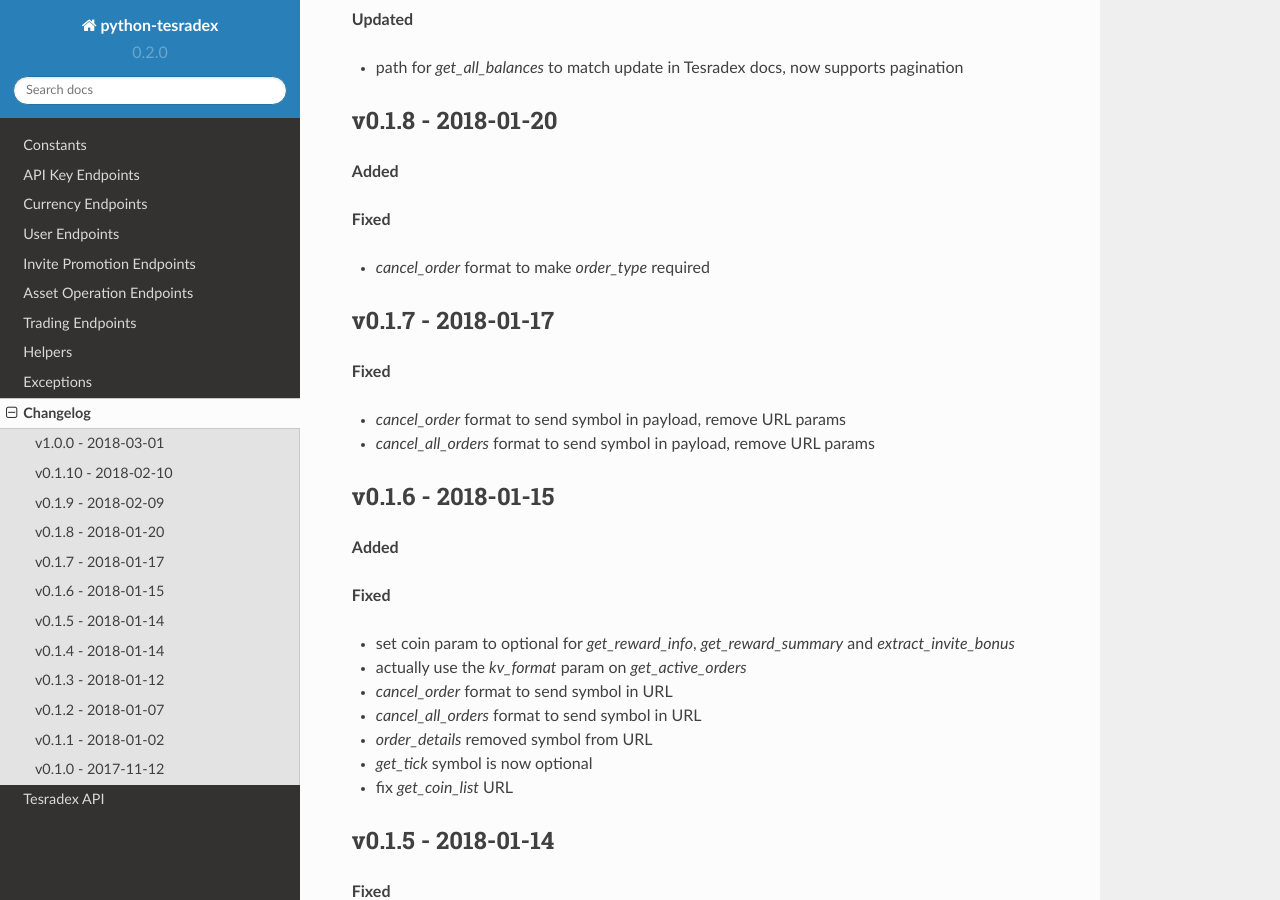
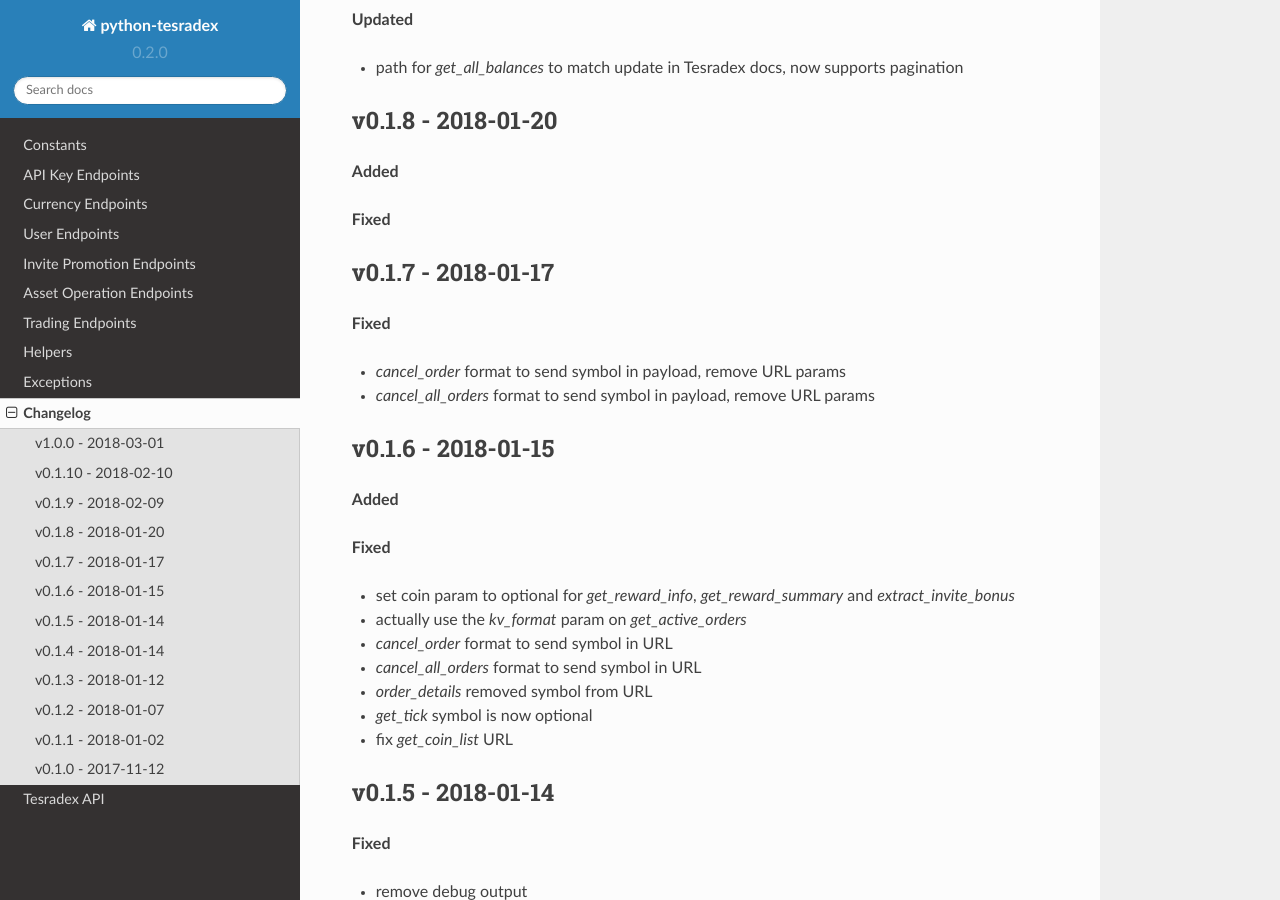
Before and after one commit to TesrabNetwork/python-tesradex, a Sphinx documentation site: the page built from docs/changelog.rst, in a window 1280 px wide and 900 px high, scrolled down 1064 px. Built offline with Sphinx 7.4.7 and the Read the Docs theme 2.0.0, drawn with Linux system fonts in a browser that asks for light colours; formulas are drawn with MathJax 3; pages that are not in the unit, such as notebooks, are missing from menus.

Commit message:
update changelog.rst

```diff
--- a/docs/changelog.rst
+++ b/docs/changelog.rst
@@ -38,6 +38,7 @@
 
 - remove slash in path in `get_order_details` function
 
+
 v0.1.9 - 2018-02-09
 ^^^^^^^^^^^^^^^^^^^
 
@@ -54,7 +55,7 @@
 
 **Fixed**
 
-- `cancel_order` format to make `order_type` required
+
 
 v0.1.7 - 2018-01-17
 ^^^^^^^^^^^^^^^^^^^
```
